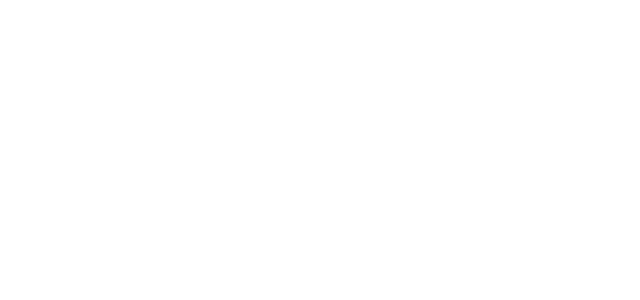
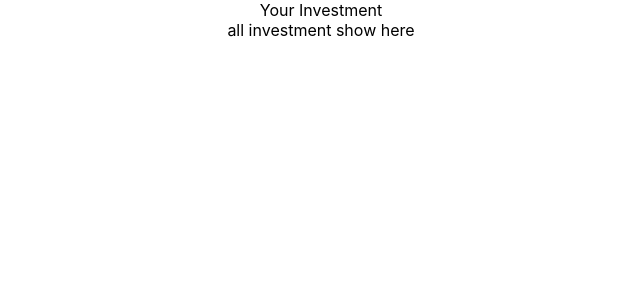
Before and after one commit to vishalphp/growwcopy, a React (Create React App) app: page /stock in a window 1280 px wide. Shown: the top 300 px of the page, without its empty margins (319-959 px from the left). Built offline with nearby package versions, Linux system fonts and the light colour scheme.

Commit message:
login context api

```diff
--- a/src/App.js
+++ b/src/App.js
@@ -4,6 +4,8 @@
 import Layout from './layouts/Layout';
 import { Routes, Route } from 'react-router-dom';
 import Login  from './components/login/Login';
+import LayoutWithInvestment from './layouts/LayoutWithInvestment';
+import ExplorePage from './components/authPages/explore/ExplorePage';
 
 
 function App() {
@@ -12,6 +14,10 @@
          <Route path='/' element={<Layout />} >
                <Route path='login' element={<Login />} />
          </Route>
+         <Route path="/stock/" element={<LayoutWithInvestment />} >
+                  <Route path='explore' element={<ExplorePage />} />
+          </Route>
+
     </Routes>
   );
 }
--- /dev/null
+++ b/src/components/authPages/explore/ExplorePage.js
@@ -0,0 +1,7 @@
+import React from 'react'
+
+export default function ExplorePage() {
+  return (
+    <>explore page after login</>
+  )
+}
--- a/src/components/login/LoginForm.js
+++ b/src/components/login/LoginForm.js
@@ -1,5 +1,7 @@
-import React, {useEffect, useState} from 'react'
+import React, {useEffect, useState, useContext} from 'react'
 import useAuth from '../../hooks/useAuth';
+
+import LoginContext from '../../context/LoginContext';
 
 export default function LoginForm() {
 
@@ -10,6 +12,8 @@
     const [password, setPassword] = useState('');
     const [passwordValid, setPasswordValid] = useState(true);
     const [passwordBlur, setPasswordBlur] = useState(false);
+
+    const loginContex = useContext(LoginContext);
 
     const { loginApi } = useAuth();
 
@@ -31,11 +35,14 @@
         password.length > 6 ? setPasswordValid(true) : setPasswordValid(false);
     },[username, password]);
 
+    useEffect(()=>{
+            console.log(loginContex.loginState);
+    },[username]);
 
-    const loginSubmitHandler=(e)=>{
+    const loginSubmitHandler= async(e)=>{
         e.preventDefault();
 
-        loginApi(username, password);
+        await loginApi(username, password);
 
         setUsername('');
         setPassword('');
--- /dev/null
+++ b/src/context/LoginContext.js
@@ -0,0 +1,15 @@
+import React, {useState} from "react";
+
+const LoginContext = React.createContext({});
+
+export default LoginContext;
+
+
+export const LoginContextProvider = ({children}) => {
+
+    const [loginState, setLoginState] = useState({});
+
+  return (
+    <LoginContext.Provider value={{loginState, setLoginState}} >{children}</LoginContext.Provider>
+  )
+}
--- a/src/hooks/useAuth.js
+++ b/src/hooks/useAuth.js
@@ -1,10 +1,12 @@
-import React from 'react'
+import React, {useContext} from 'react'
 import axios from '../api/BackendApi'
+import LoginContext from '../context/LoginContext'
 
 const LoginURL = '/wp-json/jwt-auth/v1/token';
 
 const useAuth = () => {
 
+    const loginContex = useContext(LoginContext);
 
 
     const loginApi = async(email, password) =>{
@@ -22,7 +24,9 @@
                     }
                 );
 
-                console.log(responce);
+                const tempLoginData = { username: responce.data.user_email, roles: responce.data.role, authToken: responce.data.token}
+
+                loginContex.setLoginState(tempLoginData);
 
             }catch(e){
                 console.log(e);
--- a/src/index.js
+++ b/src/index.js
@@ -4,15 +4,18 @@
 import App from './App';
 import reportWebVitals from './reportWebVitals';
 import { BrowserRouter, Routes, Route } from 'react-router-dom'
+import { LoginContextProvider } from './context/LoginContext';
 
 const root = ReactDOM.createRoot(document.getElementById('root'));
 root.render(
   <React.StrictMode>
+    <LoginContextProvider>
     <BrowserRouter>
       <Routes>
         <Route path='/*' element={<App />}></Route>
       </Routes>
     </BrowserRouter>
+    </LoginContextProvider>
   </React.StrictMode>
 );
 
--- /dev/null
+++ b/src/layouts/LayoutWithInvestment.js
@@ -0,0 +1,24 @@
+import React from 'react'
+import { Outlet } from 'react-router-dom';
+
+const LayoutWithInvestment =()=> {
+  return (
+
+      <>
+      <main className="App">
+       <div className='midleftsection'>
+           <Outlet />
+       </div>
+        <div className='ivestmentpanel'>
+            <div>Your Investment</div>
+            <div>
+                all investment show here
+            </div>
+        </div>
+      </main>
+      </>
+
+  )
+}
+
+export default LayoutWithInvestment;
```
